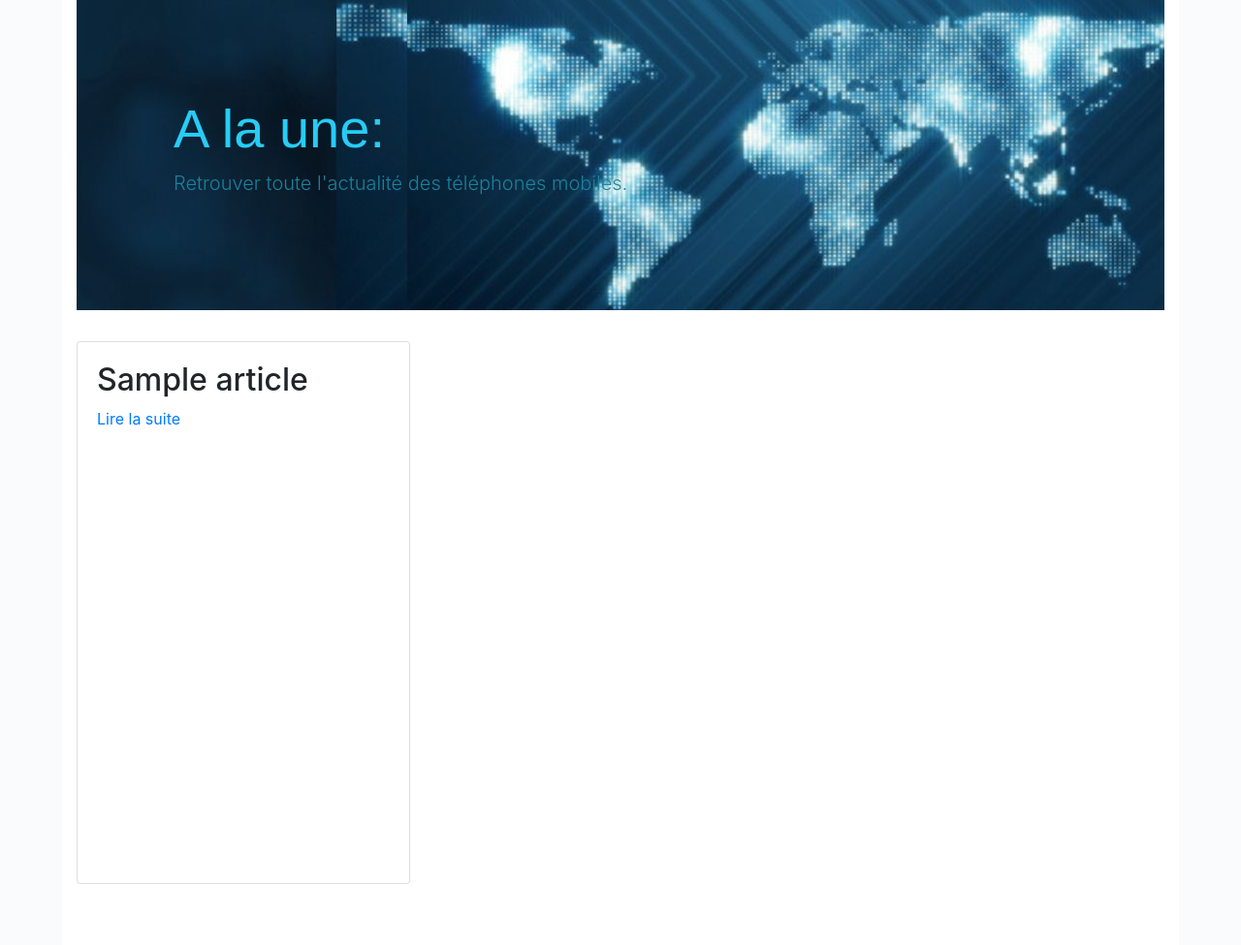
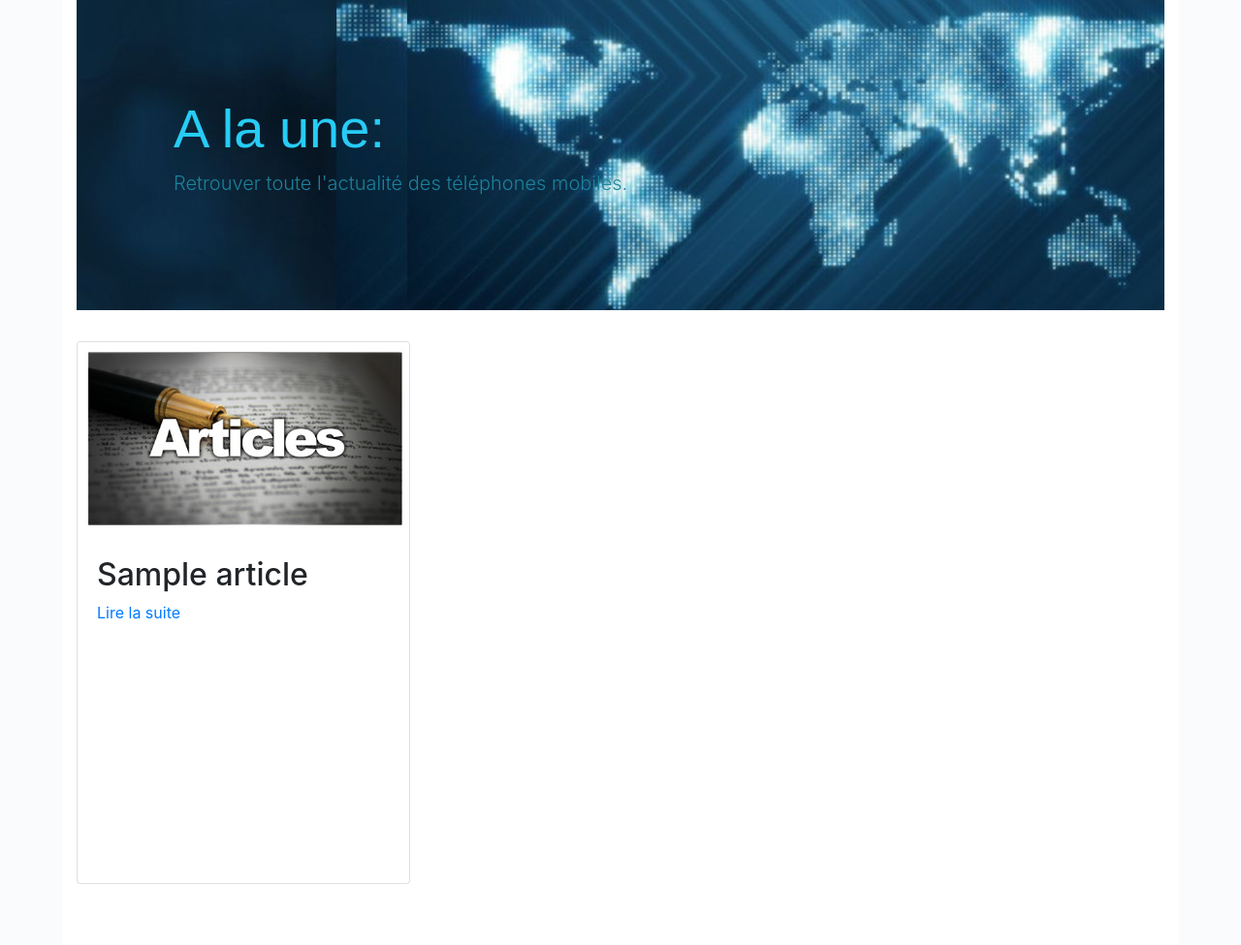
Before and after one commit to DylanSS98/blog_telephone, a PHP site: page / in a window 1280 px wide. Shown: the part 1324-2299 px from the top of the page at 97% size. Run offline with PHP 8.4, Linux system fonts and the light colour scheme; tables that the repository leaves empty or names only in its code hold one stand-in row (values such as "Sample post").

Commit message:
Update index.php

```diff
--- a/index.php
+++ b/index.php
@@ -142,6 +142,7 @@
             <div class="Art-fus col-md-4">
 
             <div class="card">
+            <img src="imgpro/articles.jpg" class="card-img-top" alt="...">
                   <div class="card-body">
                      <h2><?= $article['Title'] ?></h2>
                      <a href="article.php?id=<?= $article['ID'] ?>">Lire la suite</a>
```
